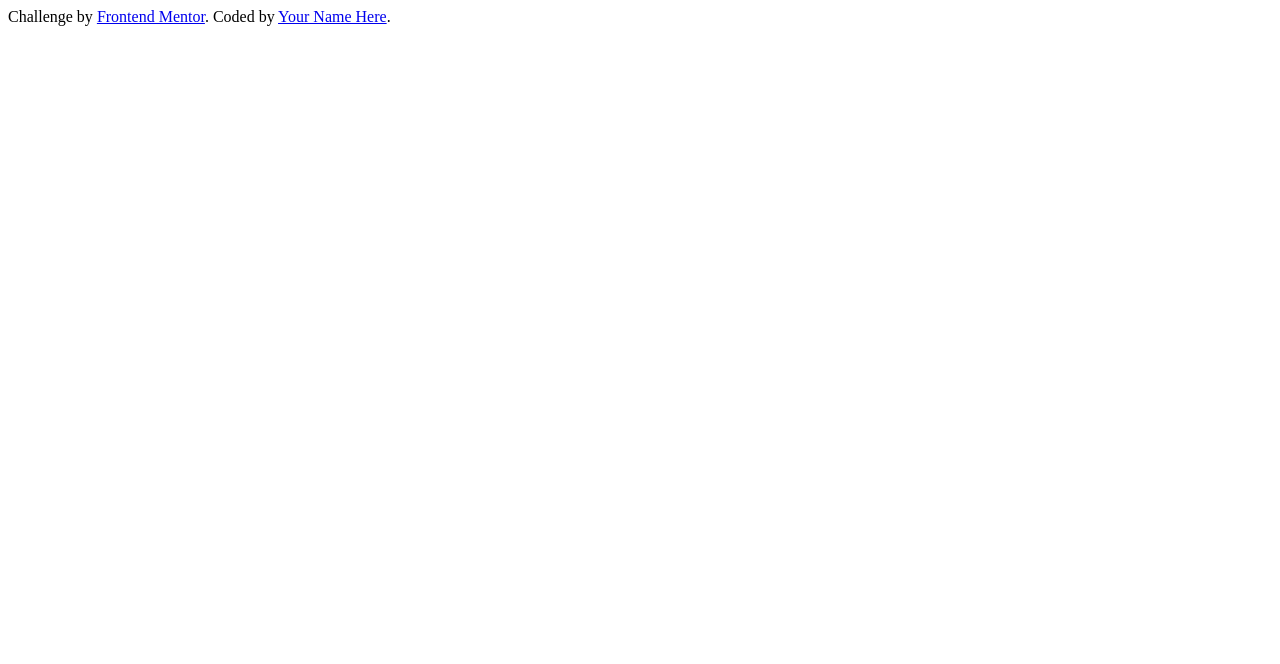
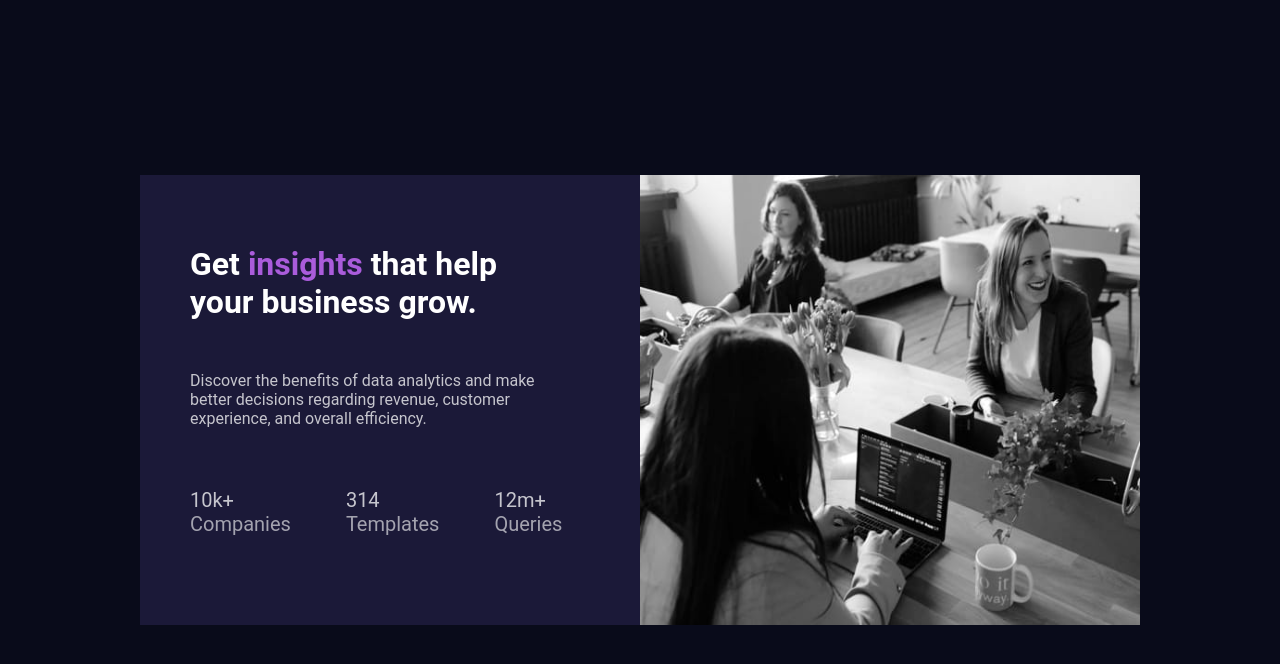
Before and after one commit to MikeZuck1/stats-preview-card-component-main, a plain HTML site: page index.html in a window 1280 px wide. Drawn offline with Linux system fonts and the light colour scheme.

Commit message:
I Worked on the left side content

```diff
--- a/index.html
+++ b/index.html
@@ -1,30 +1,61 @@
 <!DOCTYPE html>
-<html lang="en">
+<html lang="fr">
 <head>
   <meta charset="UTF-8">
   <meta name="viewport" content="width=device-width, initial-scale=1.0"> <!-- displays site properly based on user's device -->
-
+  <link rel="stylesheet" href="/styles/styles.css">
   <link rel="icon" type="image/png" sizes="32x32" href="./images/favicon-32x32.png">
-
   <title>Frontend Mentor | Stats preview card component</title>
 </head>
 <body>
+
+  <main>
+    <!-- CONTAINER -->
+    <div class="container">
+      <!-- LEFT-SIDE -->
+      <div class="left-side">
+        <div class="content-left-side">
+          <h1>Get <span>insights</span> that help your business grow.</h1>
+
+          <p>Discover the benefits of data analytics and make better decisions regarding revenue, customer
+            experience, and overall efficiency.</p>
+        </div>
+
+        <div class="statistics-numbers">
+          <div class="company-statistics">
+             <span>10k+</span>
+             <div class="companies">Companies</div>
+          </div>
+          <div class="templates-statistics">
+             <span>314</span>
+             <div class="templates">Templates</div>
+          </div>
+          <div class="querys-statistics">
+             <span>12m+</span>
+             <div class="queries">Queries</div>
+          </div>
+        </div>
+      </div>
+
+      <!-- RIGHT SIDE -->
+      <div class="right-side">
+        <picture>
+          <source media="(min-width: )" srcset="./images/image-header-mobile.jpg">
+          <img src="./images/image-header-desktop.jpg" alt="image-header">
+        </picture>
+      </div>
+
+    </div>
+  </main>
+
+</body>
+</html>
+
+<!--
 
 
   <div class="attribution">
     Challenge by <a href="https://www.frontendmentor.io?ref=challenge" target="_blank">Frontend Mentor</a>.
     Coded by <a href="#">Your Name Here</a>.
   </div>
-</body>
-</html>
-
-<!--
-  Get insights that help your business grow.
-
-  Discover the benefits of data analytics and make better decisions regarding revenue, customer
-  experience, and overall efficiency.
-
-  10k+ companies
-  314 templates
-  12m+ queries
 -->
--- a/styles/styles.css
+++ b/styles/styles.css
@@ -3,6 +3,91 @@
     padding: 0;
 }
 
+/* BODY */
+body {
+    display: flex;
+    align-items: center;
+    justify-content: center;
+    min-height: 100vh;
+    background-color: hsl(233, 47%, 7%);
+}
+
+/* ======MAIN CONTAINER ======= */
+.container {
+    display: flex; /* Utilise un CSS Grid */
+    background-color: hsl(244, 38%, 16%);
+    width: 1000px;
+    height: 450px;
+}
+
+.left-side,
+.right-side {
+    flex: 1;
+}
+
+/* ====== RIGHT SIDE ======= */
+.right-side img {
+    display: flex;
+    align-items: center;
+    justify-content: center;
+    width: 100%;
+    height: 100%;
+}
+
+/* ======LEFT SIDE ======== */
+.content-left-side {
+    margin-top: 70px;
+    margin-left: 50px;
+    width: 350px;
+}
+
+.left-side,
+.content-left-side h1 {
+    color: hsl(0, 0%, 100%);
+    font-family: "roboto", sans-serif;
+}
+
+.left-side,
+.content-left-side span {
+    color: hsl(277, 64%, 61%);
+}
+
+p {
+    margin-top: 50px;
+    color: hsla(0, 0%, 100%, 0.75);
+}
+
+/* ======= STATISTIC CONTAINER ======= */
+.statistics-numbers {
+    margin-top: 60px;
+    margin-left: 50px;
+}
+
+.company-statistics,
+.templates-statistics,
+.querys-statistics {
+    display: inline-block;
+}
+
+.statistics-numbers,
+.company-statistics span {
+    font-size: 20px;
+    color: hsla(0, 0%, 100%, 0.75);
+}
+
+.companies,
+.templates {
+    margin-right: 50px;
+}
+
+.companies,
+.templates,
+.queries {
+    color: hsla(0, 0%, 100%, 0.6);
+}
+
+
+/* ======  FOOTER INFORMATIONS ====== */
 .attribution {
     font-size: 11px;
     text-align: center;
```
